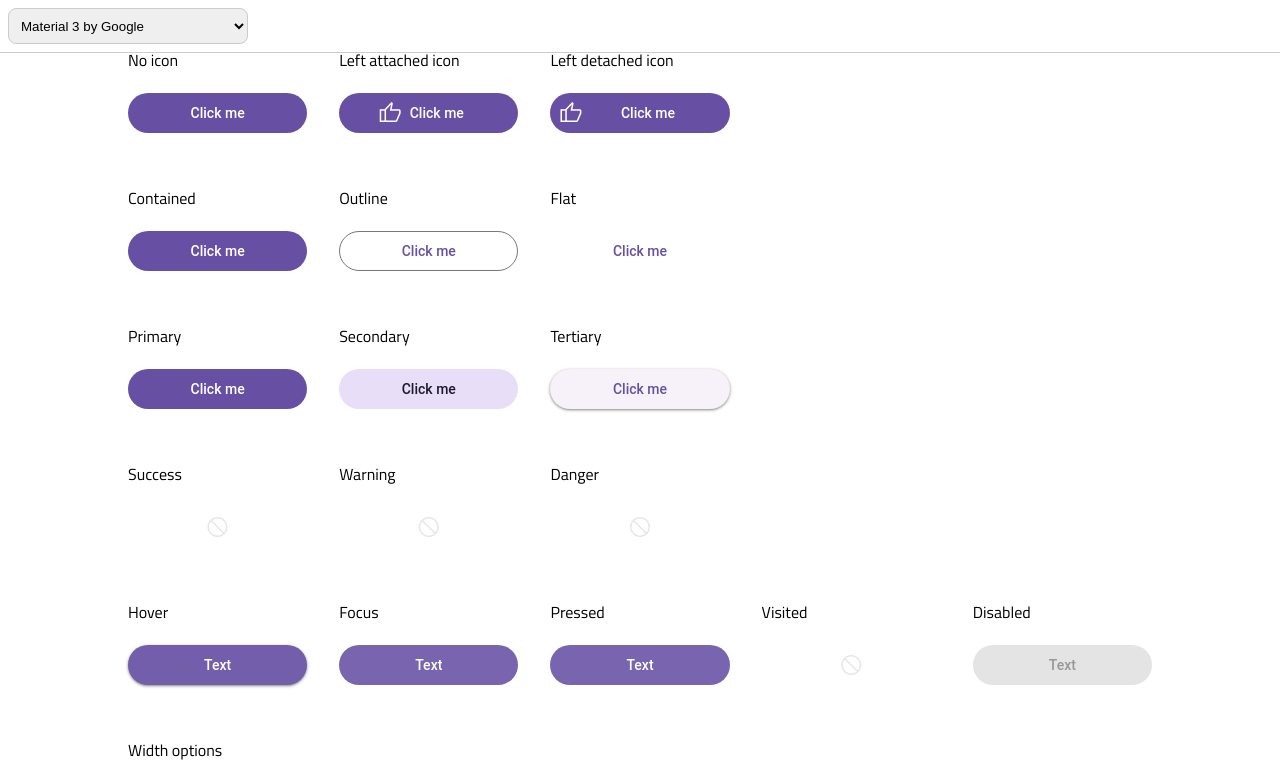
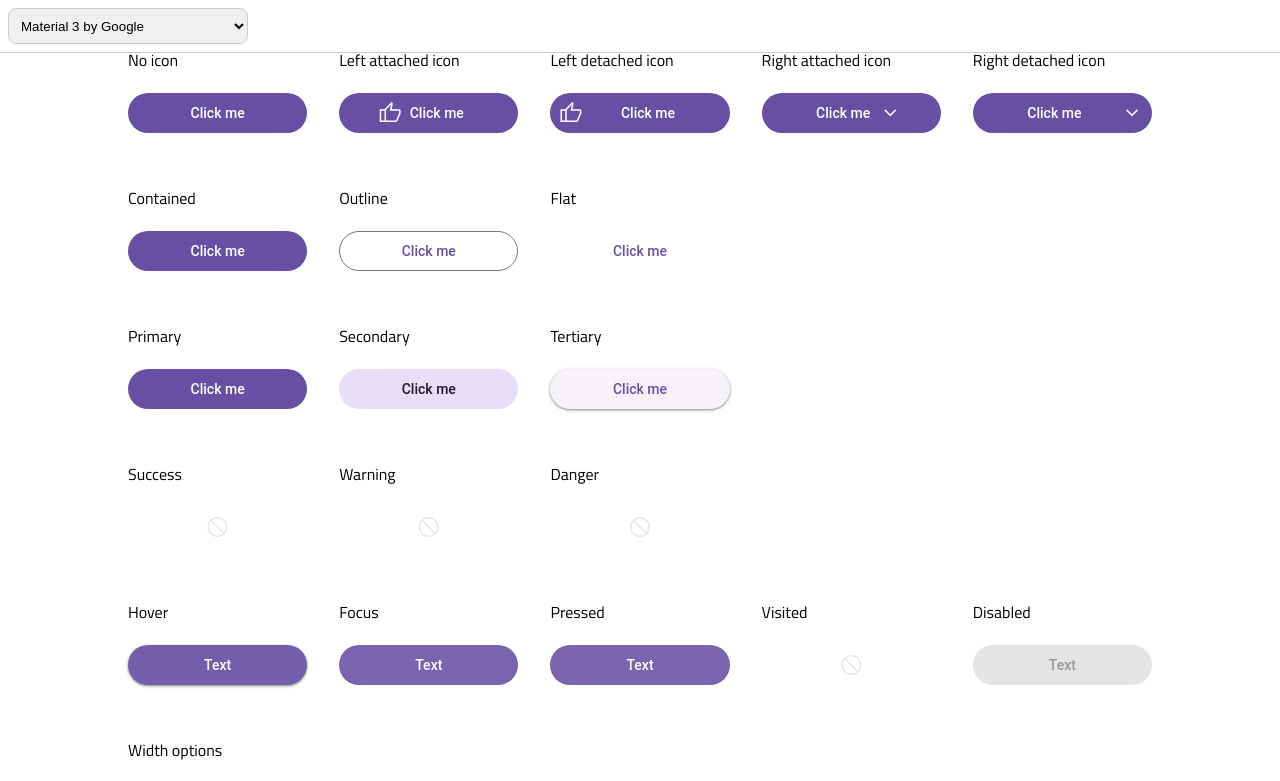
Before and after one commit to rodrigojcmello/kiskadee, a React (Vite) app in the folder packages/react/: page / in a window 1280 px wide. Shown: the top 781 px of the page. Built offline with nearby package versions, Linux system fonts and the light colour scheme.

Commit message:
feat: review objects at button style

```diff
--- a/packages/react/src/components/Button/Button.style.tsx
+++ b/packages/react/src/components/Button/Button.style.tsx
@@ -1,4 +1,5 @@
 import styled from '@emotion/styled';
+import type { CSSProperties } from 'react';
 import type { ButtonProps, ButtonSchema } from './Button.types';
 
 const timingFunction = 'ease';
@@ -7,7 +8,13 @@ const duration = '0.2s';
 export const ButtonStyled = styled.button<
   Pick<
     ButtonProps,
-    'width' | 'variant' | 'textAlign' | 'iconLeft' | 'iconLeftType'
+    | 'width'
+    | 'variant'
+    | 'textAlign'
+    | 'iconLeft'
+    | 'iconLeftType'
+    | 'iconRight'
+    | 'iconRightType'
   > & {
     theme?: ButtonSchema;
     typeStyle: ButtonProps['type'];
@@ -15,7 +22,7 @@ export const ButtonStyled = styled.button<
   }
 >(
   ({
-    theme: { text, container, leftIcon },
+    theme: { text, container, leftIcon, rightIcon },
     width,
     typeStyle,
     variant,
@@ -23,37 +30,92 @@ export const ButtonStyled = styled.button<
     textAlign,
     iconLeft,
     iconLeftType,
+    iconRight,
+    iconRightType,
   }) => {
+    const option = container?.option;
+
     const elementContainer = {
+      // Reset
+      border: 'none',
+      padding: 0,
+
+      // Custom
       ...container?.base?.rest,
       ...container?.type?.[typeStyle]?.base,
       ...container?.type?.[typeStyle]?.variant?.[variant]?.rest,
+
+      // Base
+      cursor: 'pointer',
+      fontSize: '16px',
+      transitionProperty:
+        'box-shadow, border-color, background, padding, min-width, border-radius',
+      transitionDuration: duration,
+      transitionTimingFunction: timingFunction,
+      display: 'flex',
+      alignItems: 'center',
+      justifyContent: 'center',
+
+      // OPTION - WIDTH
+      width: width === 'block' ? '100%' : 'auto',
+      minWidth: width === 'min' ? option?.widthMin : 0,
+
+      // OPTION - RADIUS
+      borderRadius: option?.borderRadius?.[borderRadius] || 0,
+
+      // OPTION - TEXT ALIGN
+      textAlign:
+        textAlign && option?.textAlign?.[textAlign]
+          ? textAlign
+          : option?.textAlign?.default,
     };
 
     const elementText = {
+      // Custom
       ...text?.base?.rest,
       ...text?.type?.[typeStyle]?.base,
       ...text?.type?.[typeStyle]?.variant?.[variant]?.rest,
-    };
+
+      // Base
+      width:
+        iconLeftType === 'detached' ||
+        iconRightType === 'detached' ||
+        !(iconLeft || iconRight)
+          ? '100%'
+          : 'auto',
+      whiteSpace: 'nowrap',
+      transitionProperty: 'color, font-size, padding',
+      transitionDuration: duration,
+      transitionTimingFunction: timingFunction,
+    } as unknown as CSSProperties;
 
     const elementLeftIcon = iconLeftType && {
       color: elementText.color,
       ...leftIcon?.base?.rest,
       ...leftIcon?.type?.[typeStyle]?.base,
       ...leftIcon?.type?.[typeStyle]?.variant?.[variant]?.[iconLeftType]?.rest,
+
+      display: 'flex',
+      transitionProperty: 'color, font-size',
+      transitionDuration: duration,
+      transitionTimingFunction: timingFunction,
     };
 
-    const option = container?.option;
-
-    // Hover
-
-    const elementIconLeftHover = iconLeftType && {
-      ...leftIcon?.base?.hover,
-      ...leftIcon?.type?.[typeStyle]?.variant?.[variant]?.[iconLeftType]?.hover,
+    const elementRightIcon = iconRightType && {
+      color: elementText.color,
+      ...rightIcon?.base?.rest,
+      ...rightIcon?.type?.[typeStyle]?.base,
+      ...rightIcon?.type?.[typeStyle]?.variant?.[variant]?.[iconRightType]
+        ?.rest,
+      display: 'flex',
+      transitionProperty: 'color, font-size',
+      transitionDuration: duration,
+      transitionTimingFunction: timingFunction,
     };
 
+    // Hover -------------------------------------------------------------------
+
     const elementContainerHover = {
-      color: elementIconLeftHover?.color,
       ...container?.base?.hover,
       ...container?.type?.[typeStyle]?.variant?.[variant]?.hover,
     };
@@ -63,7 +125,20 @@ export const ButtonStyled = styled.button<
       ...text?.type?.[typeStyle]?.variant?.[variant]?.hover,
     };
 
-    // Pressed
+    const elementIconLeftHover = iconLeftType && {
+      color: elementTextHover?.color,
+      ...leftIcon?.base?.hover,
+      ...leftIcon?.type?.[typeStyle]?.variant?.[variant]?.[iconLeftType]?.hover,
+    };
+
+    const elementIconRightHover = iconRightType && {
+      color: elementTextHover?.color,
+      ...rightIcon?.base?.hover,
+      ...rightIcon?.type?.[typeStyle]?.variant?.[variant]?.[iconRightType]
+        ?.hover,
+    };
+
+    // Pressed -----------------------------------------------------------------
 
     const elementContainerPressed = {
       ...container?.base?.pressed,
@@ -82,7 +157,14 @@ export const ButtonStyled = styled.button<
         ?.pressed,
     };
 
-    // Focus
+    const elementIconRightPressed = iconRightType && {
+      color: elementTextPressed?.color,
+      ...rightIcon?.base?.pressed,
+      ...rightIcon?.type?.[typeStyle]?.variant?.[variant]?.[iconRightType]
+        ?.pressed,
+    };
+
+    // Focus -------------------------------------------------------------------
 
     const elementContainerFocus = {
       ...container?.base?.focus,
@@ -100,7 +182,14 @@ export const ButtonStyled = styled.button<
       ...leftIcon?.type?.[typeStyle]?.variant?.[variant]?.[iconLeftType]?.focus,
     };
 
-    // Visited
+    const elementIconRightFocus = iconRightType && {
+      color: elementTextFocus?.color,
+      ...rightIcon?.base?.focus,
+      ...rightIcon?.type?.[typeStyle]?.variant?.[variant]?.[iconRightType]
+        ?.focus,
+    };
+
+    // Visited -----------------------------------------------------------------
 
     const elementContainerVisited = {
       ...container?.base?.visited,
@@ -119,11 +208,19 @@ export const ButtonStyled = styled.button<
         ?.visited,
     };
 
+    const elementIconRightVisited = iconRightType && {
+      color: elementTextVisited?.color,
+      ...rightIcon?.base?.visited,
+      ...rightIcon?.type?.[typeStyle]?.variant?.[variant]?.[iconRightType]
+        ?.visited,
+    };
+
     // Disabled
 
     const elementContainerDisabled = {
       ...container?.base?.disabled,
       ...container?.type?.[typeStyle]?.variant?.[variant]?.disabled,
+      cursor: 'not-allowed',
     };
 
     const elementTextDisabled = {
@@ -138,57 +235,27 @@ export const ButtonStyled = styled.button<
         ?.disabled,
     };
 
+    const elementIconRightDisabled = iconRightType && {
+      color: elementTextDisabled?.color,
+      ...rightIcon?.base?.disabled,
+      ...rightIcon?.type?.[typeStyle]?.variant?.[variant]?.[iconRightType]
+        ?.disabled,
+    };
+
     return {
       //------------------------------------------------------------------------
       // Container
       //------------------------------------------------------------------------
 
-      '&.button': {
-        // Reset
-        border: 'none',
-        padding: 0,
-
-        // Style
-        ...elementContainer,
-
-        // Default
-        cursor: 'pointer',
-        fontSize: '16px',
-        transitionProperty:
-          'box-shadow, border-color, background, padding, min-width, border-radius',
-        transitionDuration: duration,
-        transitionTimingFunction: timingFunction,
-        display: 'flex',
-        alignItems: 'center',
-        justifyContent: 'center',
-
-        // OPTION - WIDTH
-        width: width === 'block' ? '100%' : 'auto',
-        minWidth: width === 'min' ? option?.widthMin : 0,
-
-        // OPTION - RADIUS
-        borderRadius: option?.borderRadius?.[borderRadius] || 0,
-
-        // OPTION - TEXT ALIGN
-        textAlign:
-          textAlign && option?.textAlign?.[textAlign]
-            ? textAlign
-            : option?.textAlign?.default,
-      },
+      '&.button': elementContainer,
 
       //------------------------------------------------------------------------
       // Left Icon
       //------------------------------------------------------------------------
 
       '& .button__icon-left': {
-        // Style
         ...elementLeftIcon,
 
-        // Default
-        display: 'flex',
-        transitionProperty: 'color, font-size',
-        transitionDuration: duration,
-        transitionTimingFunction: timingFunction,
         '& > *': {
           fontSize: 'inherit',
           fill: elementLeftIcon?.color || undefined,
@@ -200,16 +267,22 @@ export const ButtonStyled = styled.button<
       //------------------------------------------------------------------------
 
       '& .button__text': {
-        // Style
         ...elementText,
         paddingLeft: iconLeft ? 0 : elementText?.paddingLeft,
+        paddingRight: iconRight ? 0 : elementText?.paddingRight,
+      },
 
-        // Default
-        width: iconLeftType === 'detached' || !iconLeft ? '100%' : 'auto',
-        whiteSpace: 'nowrap',
-        transitionProperty: 'color, font-size, padding',
-        transitionDuration: duration,
-        transitionTimingFunction: timingFunction,
+      //------------------------------------------------------------------------
+      // Right Icon
+      //------------------------------------------------------------------------
+
+      '& .button__icon-right': {
+        ...elementRightIcon,
+
+        '& > *': {
+          fontSize: 'inherit',
+          fill: elementLeftIcon?.color || undefined,
+        },
       },
 
       //------------------------------------------------------------------------
@@ -225,6 +298,9 @@ export const ButtonStyled = styled.button<
         '.button__icon-left': {
           ...elementIconLeftHover,
         },
+        '.button__icon-right': {
+          ...elementIconRightHover,
+        },
       },
 
       // PRESSED
@@ -235,6 +311,9 @@ export const ButtonStyled = styled.button<
         },
         '.button__icon-left': {
           ...elementIconLeftPressed,
+        },
+        '.button__icon-right': {
+          ...elementIconRightPressed,
         },
       },
 
@@ -247,6 +326,9 @@ export const ButtonStyled = styled.button<
         '.button__icon-left': {
           ...elementIconLeftFocus,
         },
+        '.button__icon-right': {
+          ...elementIconRightFocus,
+        },
       },
 
       // VISITED
@@ -258,18 +340,23 @@ export const ButtonStyled = styled.button<
         '.button__icon-left': {
           ...elementIconLeftVisited,
         },
+        '.button__icon-right': {
+          ...elementIconRightVisited,
+        },
       },
 
       // DISABLED
       '&:disabled, &--disabled': {
         ...elementContainerDisabled,
-        cursor: 'not-allowed',
         '.button__text': {
           ...elementTextDisabled,
         },
         '.button__icon-left': {
           ...elementIconLeftDisabled,
         },
+        '.button__icon-right': {
+          ...elementIconRightDisabled,
+        },
       },
     };
   }
--- a/packages/react/src/components/Button/Button.tsx
+++ b/packages/react/src/components/Button/Button.tsx
@@ -19,6 +19,7 @@ export const Button: FC<ButtonProps> = ({
   iconLeft,
   iconLeftType,
   iconRight,
+  iconRightType,
   // variant,
 }) => {
   const [theme] = useContext(KiskadeeContext);
@@ -41,6 +42,8 @@ export const Button: FC<ButtonProps> = ({
       disabled={disabled}
       iconLeft={iconLeft}
       iconLeftType={iconLeftType}
+      iconRight={iconRight}
+      iconRightType={iconRightType}
     >
       {iconLeft && <div className="button__icon-left">{iconLeft}</div>}
       <div className="button__text">{text}</div>
--- a/packages/react/src/site/documentation/Button/ButtonDocumentation.tsx
+++ b/packages/react/src/site/documentation/Button/ButtonDocumentation.tsx
@@ -139,6 +139,64 @@ export const ButtonDocumentation: FC = () => {
                 onClick={(): void => {
                   setIconLeft(
                     <span className="material-symbols-outlined">thumb_up</span>
+                  );
+                  setIconLeftType('detached');
+                }}
+              />
+            </Applicable>
+          ) : (
+            <NotApplicable />
+          )}
+        </div>
+        <div>
+          <BoxTitle>Right attached icon</BoxTitle>
+          {buttonContainer?.type?.contained ? (
+            <Applicable>
+              <Button
+                text="Click me"
+                width="block"
+                type={type}
+                variant={variant}
+                borderRadius={radius}
+                iconRight={
+                  <span className="material-symbols-outlined">expand_more</span>
+                }
+                iconRightType="attached"
+                textAlign={textAlign}
+                onClick={(): void => {
+                  setIconLeft(
+                    <span className="material-symbols-outlined">
+                      expand_more
+                    </span>
+                  );
+                  setIconLeftType('attached');
+                }}
+              />
+            </Applicable>
+          ) : (
+            <NotApplicable />
+          )}
+        </div>
+        <div>
+          <BoxTitle>Right detached icon</BoxTitle>
+          {buttonContainer?.type?.contained ? (
+            <Applicable>
+              <Button
+                text="Click me"
+                width="block"
+                type={type}
+                variant={variant}
+                borderRadius={radius}
+                iconRight={
+                  <span className="material-symbols-outlined">expand_more</span>
+                }
+                iconRightType="detached"
+                textAlign={textAlign}
+                onClick={(): void => {
+                  setIconLeft(
+                    <span className="material-symbols-outlined">
+                      expand_more
+                    </span>
                   );
                   setIconLeftType('detached');
                 }}
--- a/packages/react/src/themes/fluent/theme.ts
+++ b/packages/react/src/themes/fluent/theme.ts
@@ -72,8 +72,6 @@ export const fluentTheme: KiskadeeSchema = {
       leftIcon: {
         base: {
           rest: {
-            paddingTop: 3,
-            paddingBottom: 3,
             paddingLeft: 8,
             paddingRight: 8,
             color: '#ffffff',
@@ -124,6 +122,16 @@ export const fluentTheme: KiskadeeSchema = {
           },
         },
       },
+      rightIcon: {
+        base: {
+          rest: {
+            paddingLeft: 8,
+            paddingRight: 8,
+            color: '#ffffff',
+            fontSize: 16,
+          },
+        },
+      },
     },
   },
 };
--- a/packages/react/src/themes/ios/theme.ts
+++ b/packages/react/src/themes/ios/theme.ts
@@ -135,6 +135,15 @@ export const iosTheme: KiskadeeSchema = {
           },
         },
       },
+      rightIcon: {
+        base: {
+          rest: {
+            fontSize: 24,
+            paddingRight: 16,
+            paddingLeft: 8,
+          },
+        },
+      },
     },
   },
 };
--- a/packages/react/src/themes/material/theme.ts
+++ b/packages/react/src/themes/material/theme.ts
@@ -244,6 +244,26 @@ export const materialTheme: KiskadeeSchema = {
           },
         },
       },
+      rightIcon: {
+        base: {
+          rest: {
+            fontSize: 24,
+            paddingTop: 8,
+            paddingBottom: 8,
+            paddingLeft: 8,
+            paddingRight: 8,
+          },
+        },
+        type: {
+          outline: {
+            base: {
+              paddingTop: 7,
+              paddingBottom: 7,
+              paddingRight: 7,
+            },
+          },
+        },
+      },
     },
   },
 };
```
Also changed, not shown: packages/react/src/components/Button/Button.types.ts (+28 -8 lines).
